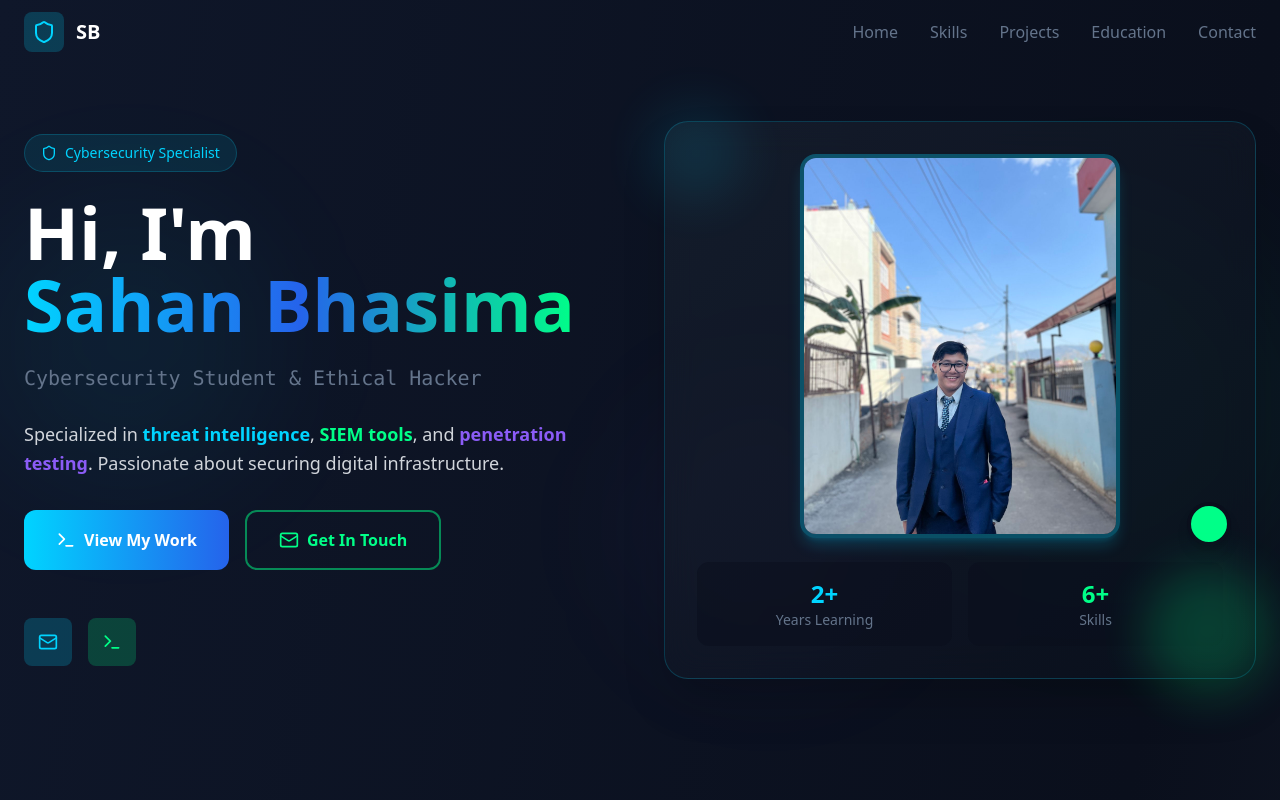
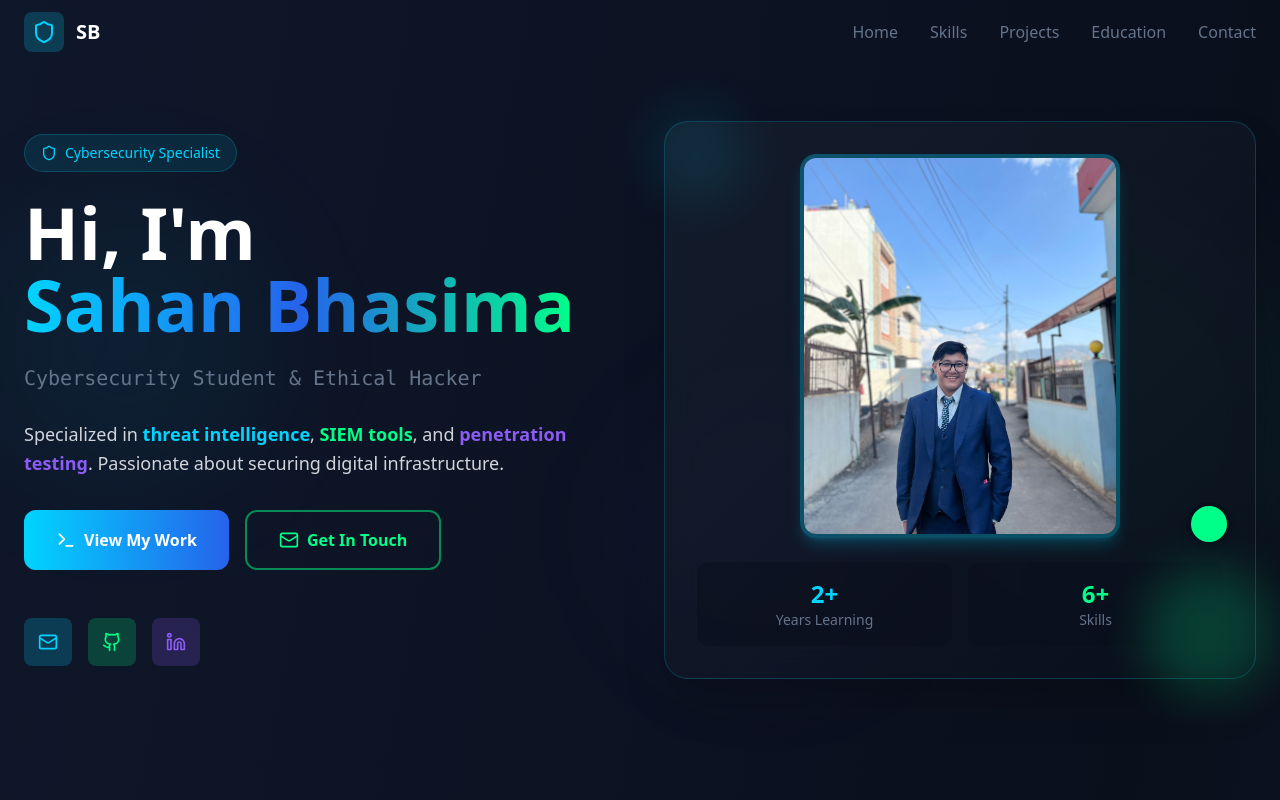
Before and after one commit to Sawhun/sahan_portfolio, a React (Vite) app: page / in a window 1280 px wide. Shown: the top 800 px of the page. Built offline with nearby package versions, Linux system fonts and the light colour scheme.

Commit message:
Update social links in Hero component

```diff
--- a/src/components/Hero.tsx
+++ b/src/components/Hero.tsx
@@ -1,5 +1,5 @@
 import React, { useState, useEffect } from 'react';
-import { Shield, Terminal, Lock, Download, Mail } from 'lucide-react';
+import { Shield, Terminal, Lock, Download, Mail, Github, Linkedin } from 'lucide-react';
 
 const Hero = () => {
   const [displayText, setDisplayText] = useState('');
@@ -90,7 +90,12 @@ const Hero = () => {
               </a>
               <a href="https://github.com/Sawhun" target="_blank" rel="noopener noreferrer" className="group">
                 <div className="w-12 h-12 bg-cyber-green/20 hover:bg-cyber-green/30 rounded-lg flex items-center justify-center transition-all duration-300 group-hover:scale-110">
-                  <Terminal className="w-5 h-5 text-cyber-green" />
+                  <Github className="w-5 h-5 text-cyber-green" />
+                </div>
+              </a>
+              <a href="https://www.linkedin.com/in/sahan-bhasima-04b0b3273/" target="_blank" rel="noopener noreferrer" className="group">
+                <div className="w-12 h-12 bg-cyber-purple/20 hover:bg-cyber-purple/30 rounded-lg flex items-center justify-center transition-all duration-300 group-hover:scale-110">
+                  <Linkedin className="w-5 h-5 text-cyber-purple" />
                 </div>
               </a>
             </div>
```
